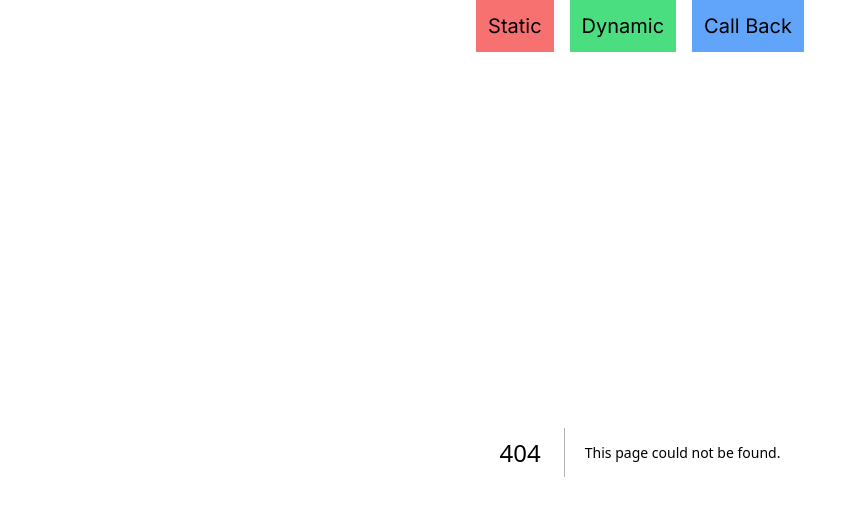
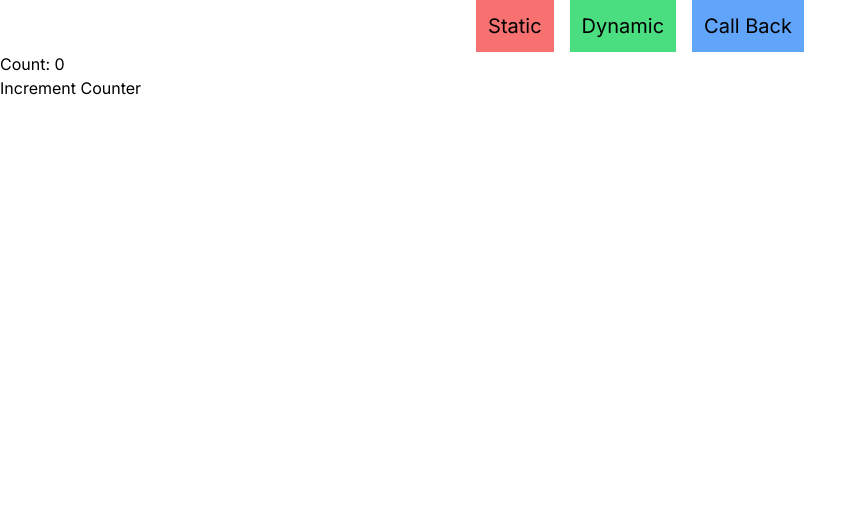
Before and after one commit to BSC-9/Next.js-Routings, a Next.js app: page /callback in a window 1280 px wide. Before the commit this address had no page. Shown: the top 516 px of the page, without its empty margins (0-866 px from the left). Built offline with nearby package versions, Linux system fonts and the light colour scheme.

Commit message:
callback

```diff
--- /dev/null
+++ b/src/app/callback/page.jsx
@@ -0,0 +1,19 @@
+"use client";
+import React, { useState, useCallback } from 'react';
+
+const ParentComponent = () => {
+  const [count, setCount] = useState(0);
+
+  const incrementCount = useCallback(() => {
+    setCount(Countnew => Countnew + 1);
+  }, []);
+
+  return (
+    <div>
+      <p>Count: {count}</p>
+      <button onClick={incrementCount}>Increment Counter</button>
+    </div>
+  );
+};
+
+export default ParentComponent;
```
